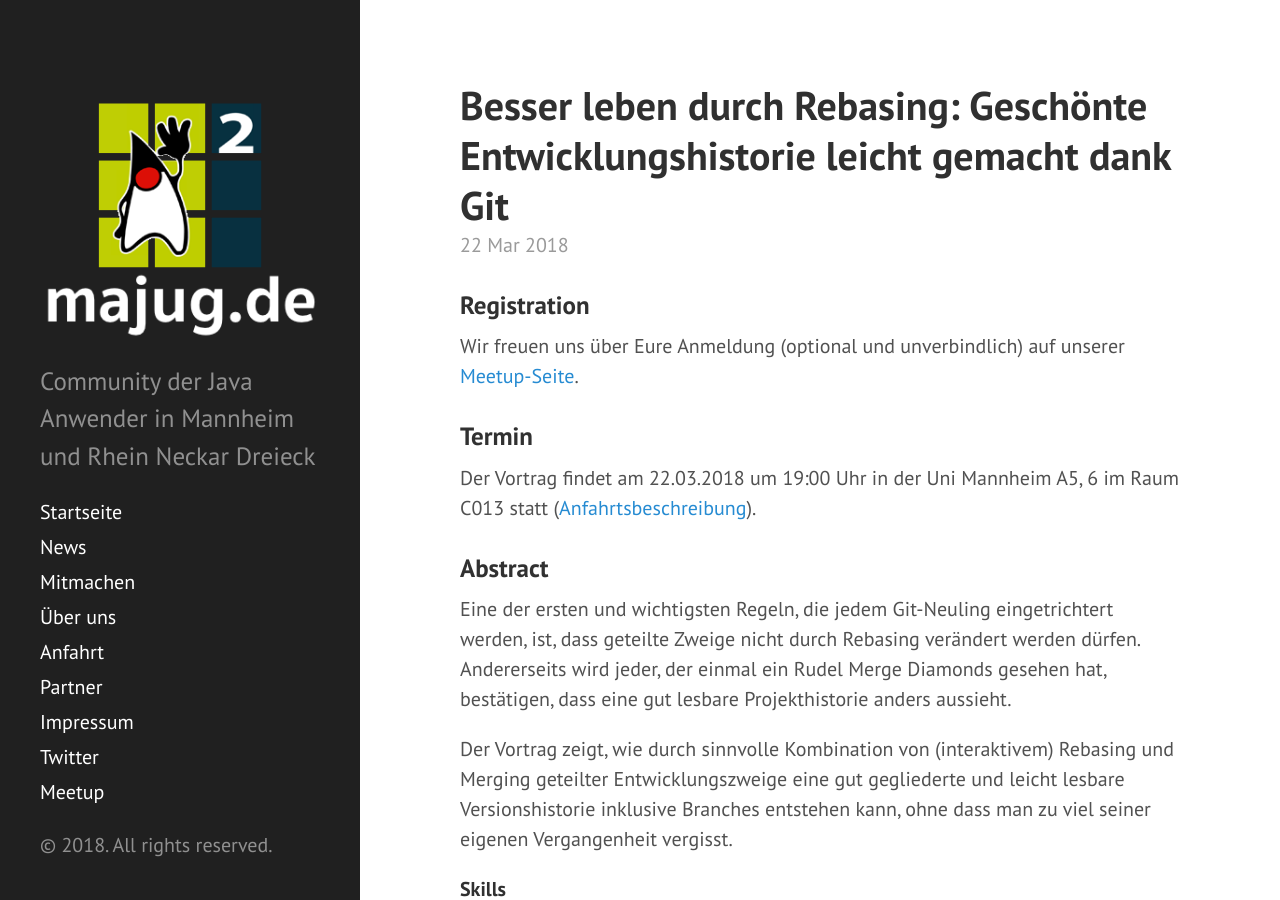
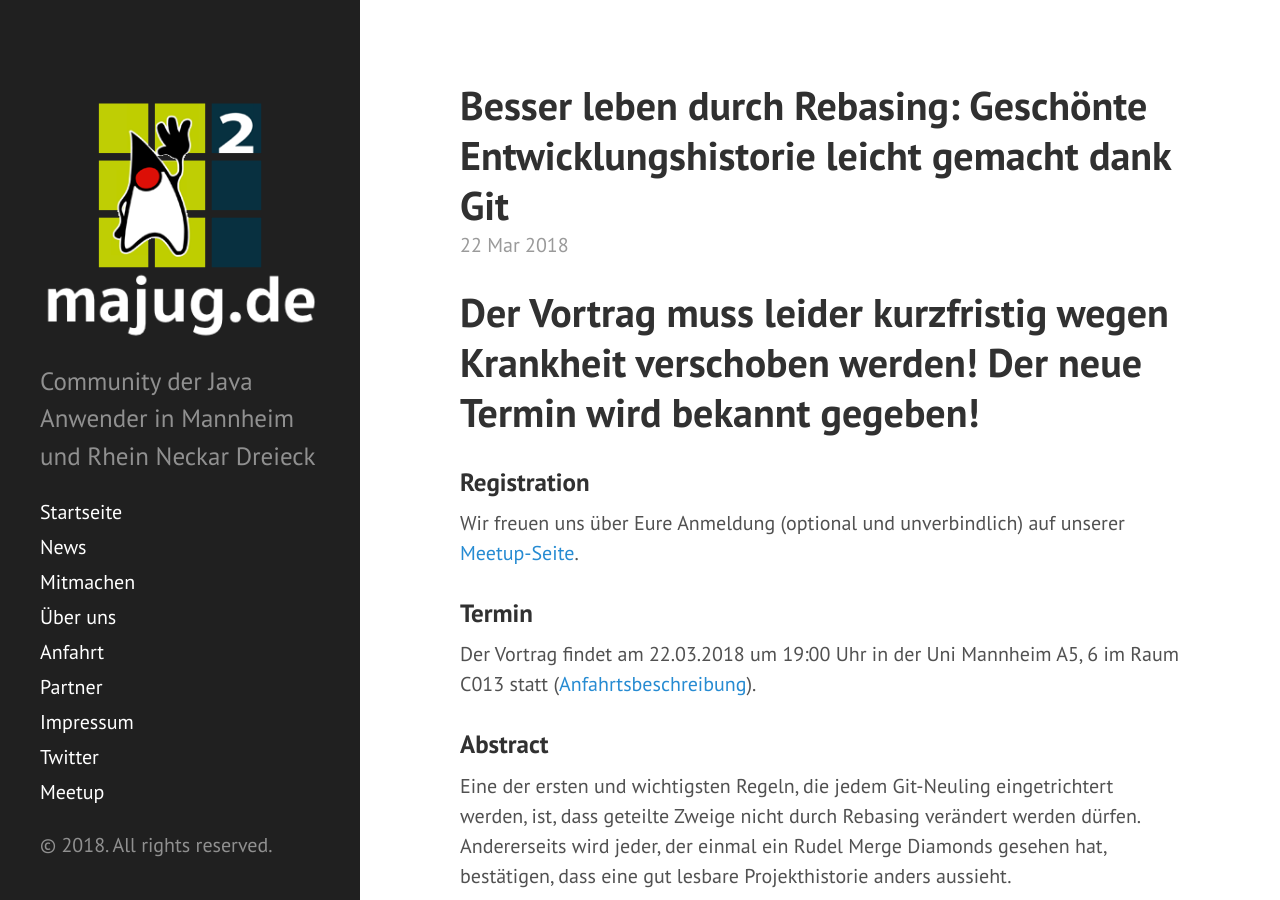
Before and after one commit to majug/majug.github.io, a Jekyll site: the page built from _posts/2018-03-22-git-rebasing.md, in a window 1280 px wide and 900 px high. Built offline with Jekyll 4.4.1, drawn with Linux system fonts in a browser that asks for light colours.

Commit message:
Add cancellation note.

```diff
--- a/_posts/2018-03-22-git-rebasing.md
+++ b/_posts/2018-03-22-git-rebasing.md
@@ -4,6 +4,8 @@ title: "Besser leben durch Rebasing: Geschönte Entwicklungshistorie leicht gema
 speaker: Steffen Schluff
 state: startpage
 ---
+
+# Der Vortrag muss leider kurzfristig wegen Krankheit verschoben werden! Der neue Termin wird bekannt gegeben!
 
 ### Registration
 
```
